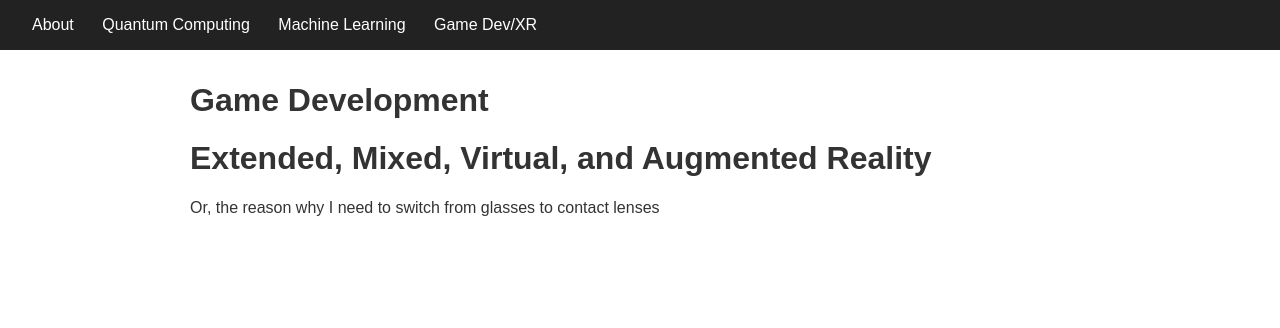
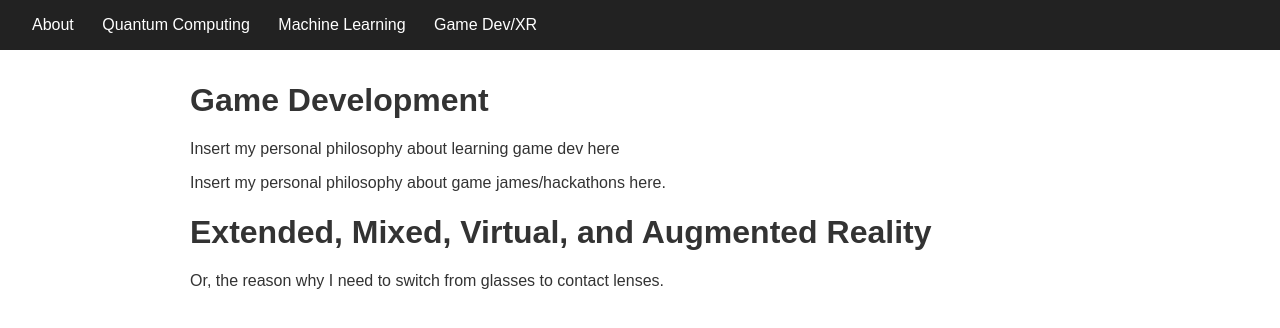
Before and after one commit to AAbhi256/AAbhi256.github.io, a Jekyll site: the page built from xr.md, in a window 1280 px wide. Shown: the top 328 px of the page. Built offline with Jekyll 4.4.1, drawn with Linux system fonts in a browser that asks for light colours.

Commit message:
prebuilt themes are cringe

```diff
--- a/_config.yml
+++ b/_config.yml
@@ -1,4 +1,3 @@
-theme: jekyll-theme-minimal
 title: Abhinav Angirekula
 description: Bookmark this to keep an eye on my project updates!
 permalink: pretty
--- a/xr.md
+++ b/xr.md
@@ -5,8 +5,11 @@ title: Game Dev/XR
 
 # Game Development
 
+Insert my personal philosophy about learning game dev here
+
+Insert my personal philosophy about game james/hackathons here.
 
 
 # Extended, Mixed, Virtual, and Augmented Reality
 
-Or, the reason why I need to switch from glasses to contact lenses
+Or, the reason why I need to switch from glasses to contact lenses.
```
